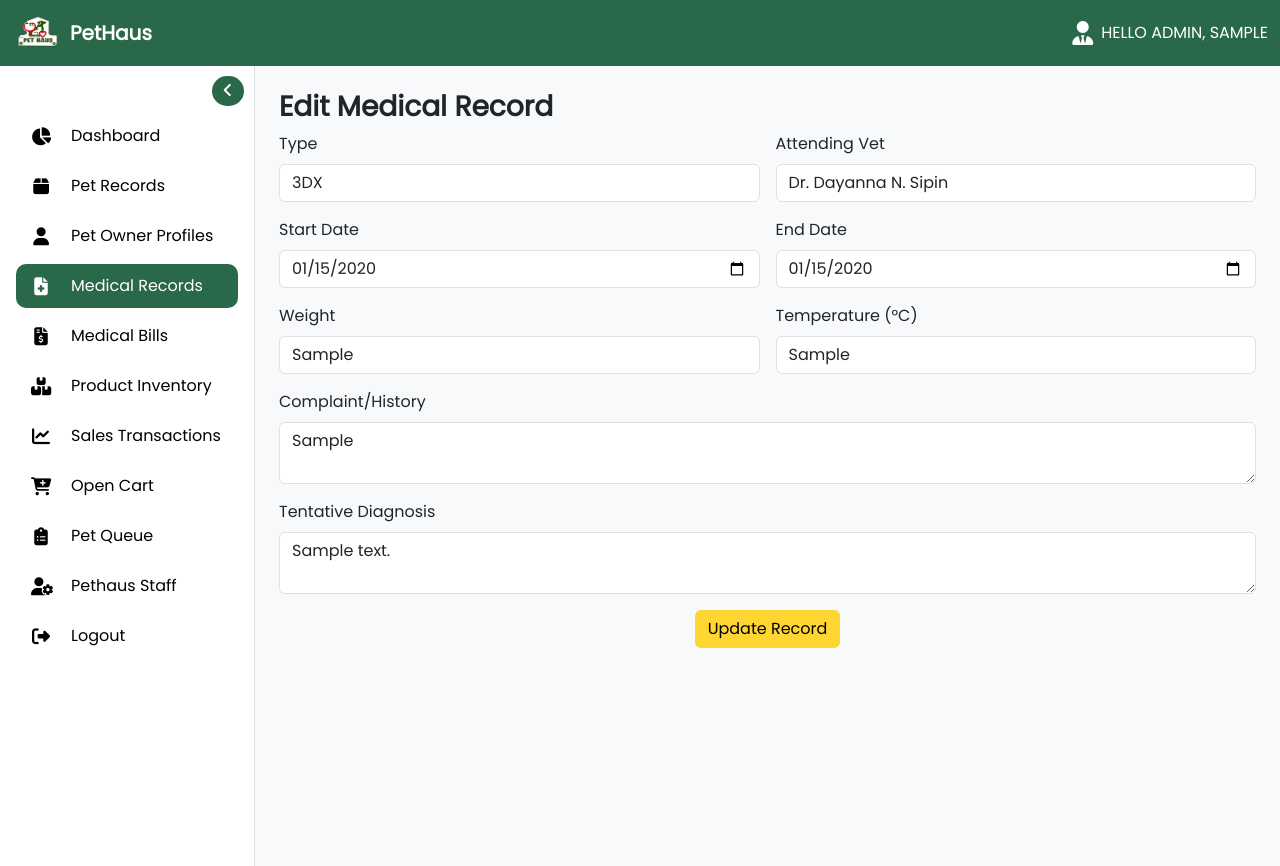
After one commit to codeweb-dev/pethaus, a PHP site: page /admin/edit_medical.php?id=1 in a window 1280 px wide. The commit adds this page. Run offline with PHP 8.4, Linux system fonts and the light colour scheme; the visitor is signed in with stand-in values (Sample User, id 1); tables that the repository leaves empty hold one stand-in row (values such as "Sample post"); some libraries are stand-ins or nearby versions.

Commit message:
feat: add edit functionality for medical records with form validation and update logic

```diff
--- /dev/null
+++ b/admin/edit_medical.php
@@ -0,0 +1,324 @@
+<?php
+session_start();
+include('../conn.php');
+
+// Check if 'id' parameter is passed
+if (!isset($_GET['id']) || empty($_GET['id'])) {
+    header('Location: medical-records.php');
+    exit;
+}
+
+$medical_record_id = $_GET['id'];
+
+// Fetch the record data from the database
+$query = "
+    SELECT
+        mr.*,
+        p.name AS pet_name,
+        po.first_name, po.middle_name, po.last_name
+    FROM medical_records mr
+    LEFT JOIN pet_records p ON mr.pet_id = p.pet_id
+    LEFT JOIN pet_owner_records po ON mr.owner_id = po.owner_id
+    WHERE mr.medical_record_id = $medical_record_id
+";
+$result = mysqli_query($conn, $query);
+$record = mysqli_fetch_assoc($result);
+
+if (!$record) {
+    echo "Record not found!";
+    exit;
+}
+?>
+
+<!DOCTYPE html>
+<html lang="en">
+
+<head>
+    <meta charset="utf-8">
+    <meta name="viewport" content="width=device-width, initial-scale=1">
+    <link rel="shortcut icon" href="../assets/images/pethaus_logo.png" />
+    <title>Edit Medical Record</title>
+
+    <link href="https://cdn.jsdelivr.net/npm/bootstrap@5.3.6/dist/css/bootstrap.min.css" rel="stylesheet">
+    <link rel="stylesheet" href="https://cdnjs.cloudflare.com/ajax/libs/font-awesome/6.4.2/css/all.min.css" />
+    <script src="https://cdn.jsdelivr.net/npm/sweetalert2@11"></script>
+    <link rel="stylesheet" href="../assets/style.css">
+    <style>
+        body {
+            margin: 0;
+            display: flex;
+            min-height: 100vh;
+            flex-direction: column;
+        }
+
+        .main-wrapper {
+            display: flex;
+            flex: 1;
+        }
+
+        .sidebar {
+            background: #fff;
+            border-right: 1px solid #dee2e6;
+            height: 100vh;
+            transition: width 0.3s;
+            overflow: hidden;
+            flex-shrink: 0;
+            width: 255px;
+        }
+
+        .sidebar.collapsed {
+            width: 80px;
+        }
+
+        .sidebar .custom-nav li a {
+            display: flex;
+            align-items: center;
+            gap: 10px;
+            white-space: nowrap;
+            padding: 10px 15px;
+            text-decoration: none;
+            color: #000;
+        }
+
+        .sidebar .custom-nav li a:hover {
+            background-color: #296849;
+            color: white;
+        }
+
+        .sidebar.collapsed .custom-nav li a span {
+            display: none;
+        }
+
+        .toggle-btn {
+            position: absolute;
+            top: 10px;
+            right: 10px;
+            cursor: pointer;
+            padding: 0.2rem 0.7rem;
+            border-radius: 999px;
+            background-color: #296849;
+            color: white;
+            z-index: 1000;
+        }
+
+        .no-transition {
+            transition: none !important;
+        }
+
+        #main-content {
+            flex-grow: 1;
+            transition: margin-left 0.3s;
+            padding: 2rem;
+            background: #f8f9fa;
+        }
+    </style>
+</head>
+
+<body>
+    <?php include('../components/navbar.php'); ?>
+
+    <div class="main-wrapper">
+        <!-- Sidebar -->
+        <div id="sidebar" class="sidebar expanded position-relative d-none d-md-block">
+            <div class="toggle-btn" onclick="toggleSidebar()">
+                <i class="fa fa-angle-left" id="toggle-icon"></i>
+            </div>
+            <div class="p-3 pt-5">
+                <ul class="custom-nav">
+                    <li class="<?= $current_page === 'dashboard.php' ? 'active' : '' ?>">
+                        <a href="dashboard.php">
+                            <i class="fa-solid fa-chart-pie"></i> <span>Dashboard</span>
+                        </a>
+                    </li>
+                    <li class="<?= $current_page === 'pet-records.php' ? 'active' : '' ?>">
+                        <a href="pet-records.php">
+                            <i class="fa-solid fa-box"></i> <span>Pet Records</span>
+                        </a>
+                    </li>
+                    <li class="<?= $current_page === 'pet-owner-profiles.php' ? 'active' : '' ?>">
+                        <a href="pet-owner-profiles.php">
+                            <i class="fa-solid fa-user"></i> <span>Pet Owner Profiles</span>
+                        </a>
+                    </li>
+                    <li class="<?= $current_page === 'medical-records.php' || 'edit_medical.php' ? 'active' : '' ?>">
+                        <a href="medical-records.php">
+                            <i class="fa-solid fa-file-medical"></i> <span>Medical Records</span>
+                        </a>
+                    </li>
+                    <li class="<?= $current_page === 'medical-bills.php' ? 'active' : '' ?>">
+                        <a href="medical-bills.php">
+                            <i class="fa-solid fa-file-invoice-dollar"></i> <span>Medical Bills</span>
+                        </a>
+                    </li>
+                    <li class="<?= $current_page === 'product-inventory.php' ? 'active' : '' ?>">
+                        <a href="product-inventory.php">
+                            <i class="fa-solid fa-boxes-stacked"></i> <span>Product Inventory</span>
+                        </a>
+                    </li>
+                    <li class="<?= $current_page === 'sales-transactions.php' ? 'active' : '' ?>">
+                        <a href="sales-transactions.php">
+                            <i class="fa-solid fa-chart-line"></i> <span>Sales Transactions</span>
+                        </a>
+                    </li>
+                    <li class="<?= $current_page === 'open-cart.php' ? 'active' : '' ?>">
+                        <a href="open-cart.php">
+                            <i class="fa-solid fa-cart-plus"></i> <span>Open Cart</span>
+                        </a>
+                    </li>
+                    <li class="<?= $current_page === 'pet-queue.php' ? 'active' : '' ?>">
+                        <a href="pet-queue.php">
+                            <i class="fa-solid fa-clipboard-list"></i> <span>Pet Queue</span>
+                        </a>
+                    </li>
+                    <?php if ($_SESSION['type'] === 'admin'): ?>
+                        <li class="<?= $current_page === 'pethaus-staff.php' ? 'active' : '' ?>">
+                            <a href="pethaus-staff.php">
+                                <i class="fa-solid fa-user-gear"></i> <span>Pethaus Staff</span>
+                            </a>
+                        </li>
+                    <?php endif; ?>
+                    <li>
+                        <a href="../logout.php">
+                            <i class="fa-solid fa-right-from-bracket"></i> <span>Logout</span>
+                        </a>
+                    </li>
+                </ul>
+            </div>
+        </div>
+
+        <!-- Main Content -->
+        <div id="main-content" class="p-4">
+            <h3 class="fw-bold">Edit Medical Record</h3>
+            <form action="../actions/process_update_medical.php?id=<?php echo $medical_record_id; ?>" method="POST">
+                <!-- Medical Record Form (Step 2) -->
+                <div class="row g-3">
+                    <div class="col-md-6">
+                        <label class="form-label">Type</label>
+                        <select class="form-control" name="type" required>
+                            <optgroup label="Diagnostic Tests">
+                                <option value="3DX">3DX</option>
+                                <option value="4DX">4DX</option>
+                                <option value="5DX">5DX</option>
+                                <option value="CBC">CBC</option>
+                                <option value="CDV">CDV</option>
+                                <option value="CPV">CPV</option>
+                                <option value="BLOOD CHEM">BLOOD CHEM</option>
+                                <option value="LEPTO TEST">LEPTO TEST</option>
+                                <option value="PARVO">PARVO</option>
+                                <option value="DISTEMPER">DISTEMPER</option>
+                            </optgroup>
+
+                            <optgroup label="Imaging">
+                                <option value="ULTRASOUND">ULTRASOUND</option>
+                                <option value="X-RAY">X-RAY</option>
+                            </optgroup>
+
+                            <optgroup label="Laboratory Tests">
+                                <option value="FECALYSIS">FECALYSIS</option>
+                                <option value="SKIN SCRAPPING">SKIN SCRAPPING
+                                </option>
+                                <option value="BLOOD SMEAR">BLOOD SMEAR</option>
+                            </optgroup>
+
+                            <optgroup label="Procedures">
+                                <option value="CEAZARIAN">CEAZARIAN</option>
+                                <option value="DENTAL CLEANING">DENTAL CLEANING
+                                </option>
+                                <option value="EAR CLEANING">EAR CLEANING</option>
+                                <option value="WOUND CLEANING">WOUND CLEANING
+                                </option>
+                                <option value="SEDATION">SEDATION</option>
+                                <option value="OTOSCOPE">OTOSCOPE</option>
+                                <option value="WOUND LAMP">WOUND LAMP</option>
+                            </optgroup>
+
+                            <optgroup label="Other Services">
+                                <option value="GROOMING">GROOMING</option>
+                            </optgroup>
+                        </select>
+                    </div>
+                    <div class="col-md-6">
+                        <label class="form-label">Attending Vet</label>
+                        <select class="form-control" name="attending_vet" required>
+                            <option value="Dr. Dayanna N. Sipin" <?php echo ($record['attending_vet'] == 'Dr. Dayanna N. Sipin') ? 'selected' : ''; ?>>Dr. Dayanna N. Sipin</option>
+                            <option value="Dr. Kean Tiodanco" <?php echo ($record['attending_vet'] == 'Dr. Kean Tiodanco') ? 'selected' : ''; ?>>Dr. Kean Tiodanco</option>
+                            <option value="Dr. Marjorie S. Combrero" <?php echo ($record['attending_vet'] == 'Dr. Marjorie S. Combrero') ? 'selected' : ''; ?>>Dr. Marjorie S. Combrero</option>
+                        </select>
+                    </div>
+                    <div class="col-md-6">
+                        <label class="form-label">Start Date</label>
+                        <input type="date" class="form-control" name="date_started" value="<?php echo $record['date_started']; ?>" required>
+                    </div>
+                    <div class="col-md-6">
+                        <label class="form-label">End Date</label>
+                        <input type="date" class="form-control" name="date_ended" value="<?php echo $record['date_ended']; ?>" required>
+                    </div>
+                    <div class="col-md-6">
+                        <label class="form-label">Weight</label>
+                        <input type="text" class="form-control" name="weight" value="<?php echo $record['weight']; ?>" required>
+                    </div>
+                    <div class="col-md-6">
+                        <label class="form-label">Temperature (°C)</label>
+                        <input type="text" class="form-control" name="temperature" value="<?php echo $record['temperature']; ?>" required>
+                    </div>
+                    <div class="col-md-12">
+                        <label class="form-label">Complaint/History</label>
+                        <textarea class="form-control" name="complaint" rows="2" required><?php echo $record['complaint']; ?></textarea>
+                    </div>
+                    <div class="col-md-12">
+                        <label class="form-label">Tentative Diagnosis</label>
+                        <textarea class="form-control" name="description" rows="2" required><?php echo $record['description']; ?></textarea>
+                    </div>
+                </div>
+
+                <div class="d-flex justify-content-center">
+                    <button type="submit" class="btn text-black mt-3" style="background-color: #FFD531;">Update Record</button>
+                </div>
+            </form>
+        </div>
+    </div>
+
+    <script>
+        const sidebar = document.getElementById('sidebar');
+        const toggleIcon = document.getElementById('toggle-icon');
+
+        function toggleSidebar() {
+            sidebar.classList.toggle('collapsed');
+            sidebar.classList.toggle('expanded');
+
+            const isCollapsed = sidebar.classList.contains('collapsed');
+            localStorage.setItem('sidebar-collapsed', isCollapsed ? 'true' : 'false');
+
+            toggleIcon.classList.toggle('fa-angle-left', !isCollapsed);
+            toggleIcon.classList.toggle('fa-angle-right', isCollapsed);
+
+            document.body.classList.toggle('sidebar-collapsed', isCollapsed);
+            document.body.classList.toggle('sidebar-expanded', !isCollapsed);
+        }
+
+        window.addEventListener('DOMContentLoaded', () => {
+            sidebar.classList.add('no-transition');
+
+            const isCollapsed = localStorage.getItem('sidebar-collapsed') === 'true';
+            if (isCollapsed) {
+                sidebar.classList.remove('expanded');
+                sidebar.classList.add('collapsed');
+                toggleIcon.classList.remove('fa-angle-left');
+                toggleIcon.classList.add('fa-angle-right');
+                document.body.classList.add('sidebar-collapsed');
+            } else {
+                sidebar.classList.remove('collapsed');
+                sidebar.classList.add('expanded');
+                toggleIcon.classList.remove('fa-angle-right');
+                toggleIcon.classList.add('fa-angle-left');
+                document.body.classList.add('sidebar-expanded');
+            }
+
+            setTimeout(() => {
+                sidebar.classList.remove('no-transition');
+            }, 10);
+        });
+    </script>
+</body>
+
+</html>
--- a/admin/medical-records.php
+++ b/admin/medical-records.php
@@ -403,7 +403,7 @@ if ($result) {
                                                                     <option value="OTOSCOPE">OTOSCOPE</option>
                                                                     <option value="WOUND LAMP">WOUND LAMP</option>
                                                                 </optgroup>
-                                                                \
+
                                                                 <optgroup label="Other Services">
                                                                     <option value="GROOMING">GROOMING</option>
                                                                 </optgroup>
```
Also changed, not shown: actions/process_update_medical.php (added, +47 -0 lines).
